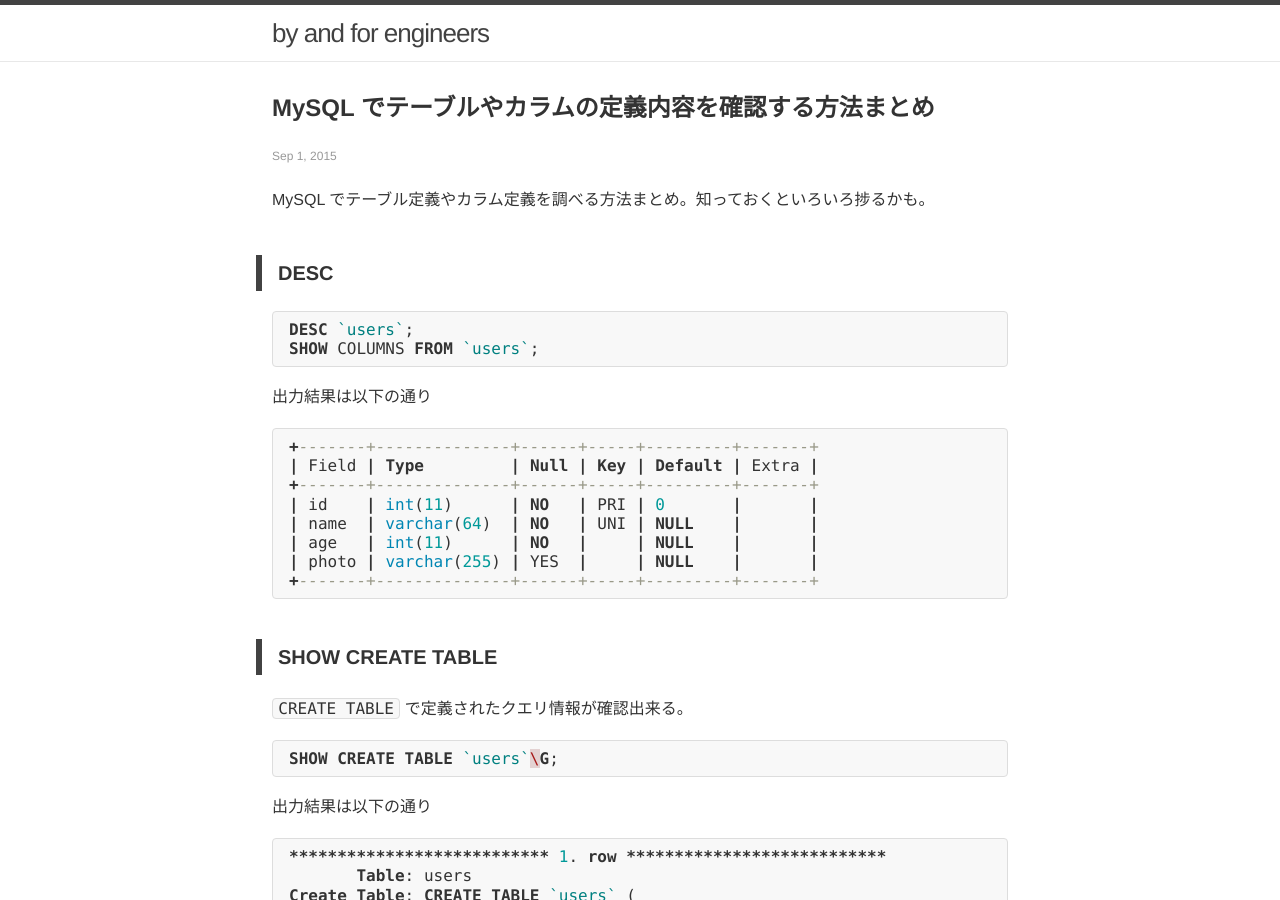
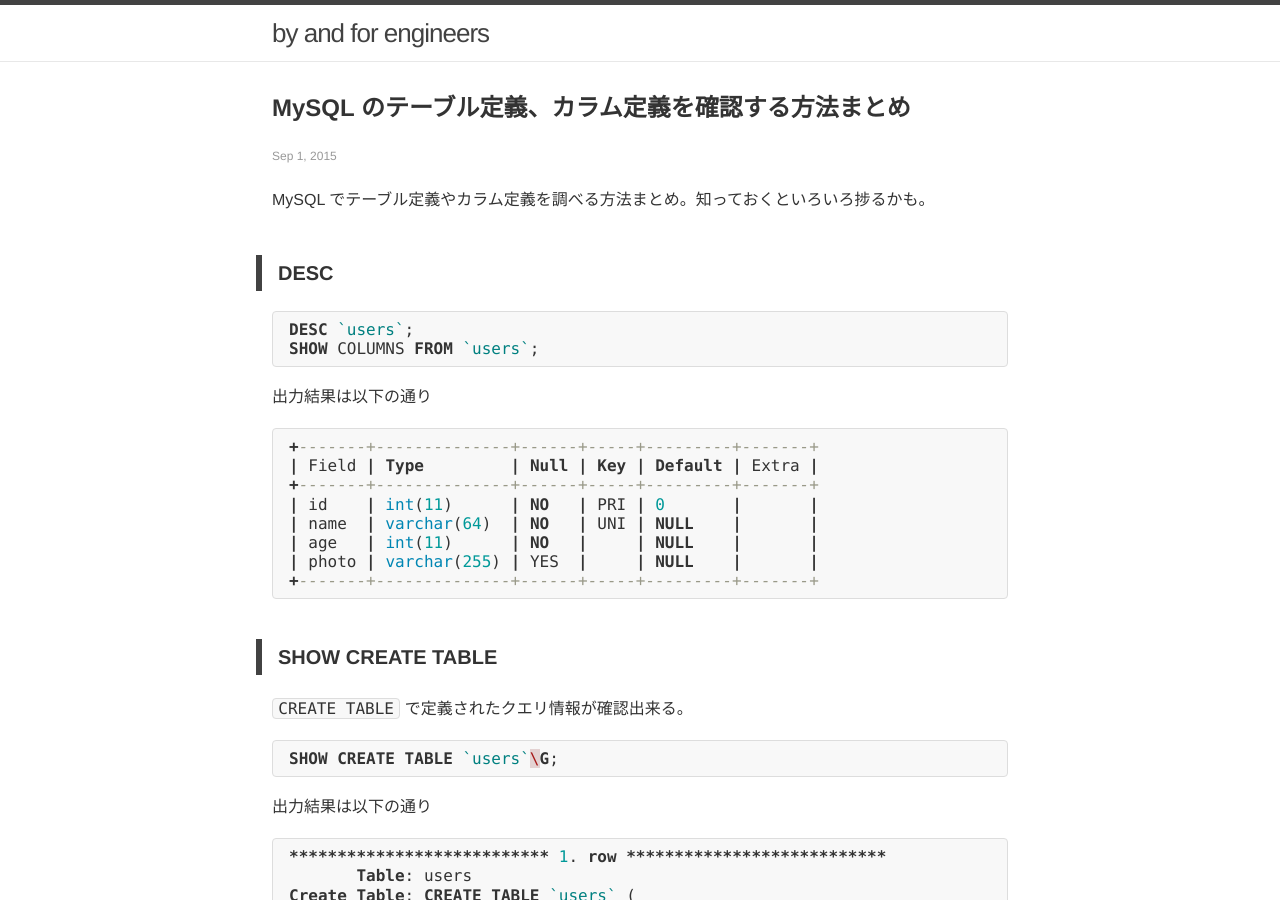
Before and after one commit to yulii/yulii.github.io, a Jekyll site: the page built from _posts/2015/2015-09-01-mysql-schema-information.md, in a window 1280 px wide and 900 px high. Built offline with Jekyll 4.4.1, drawn with Linux system fonts in a browser that asks for light colours; nearby versions of some CDN libraries; Markdown is read by kramdown in place of the engine named in the settings; comment, search, counter and statistics services are not loaded.

Commit message:
fixed title

```diff
--- a/_posts/2015/2015-09-01-mysql-schema-information.md
+++ b/_posts/2015/2015-09-01-mysql-schema-information.md
@@ -1,6 +1,6 @@
 ---
 layout: post
-title:  "MySQL でテーブルやカラムの定義内容を確認する方法まとめ"
+title:  "MySQL のテーブル定義、カラム定義を確認する方法まとめ"
 date:   2015-09-01 23:42:42 UTC+9
 category: database
 tags: mysql
```
